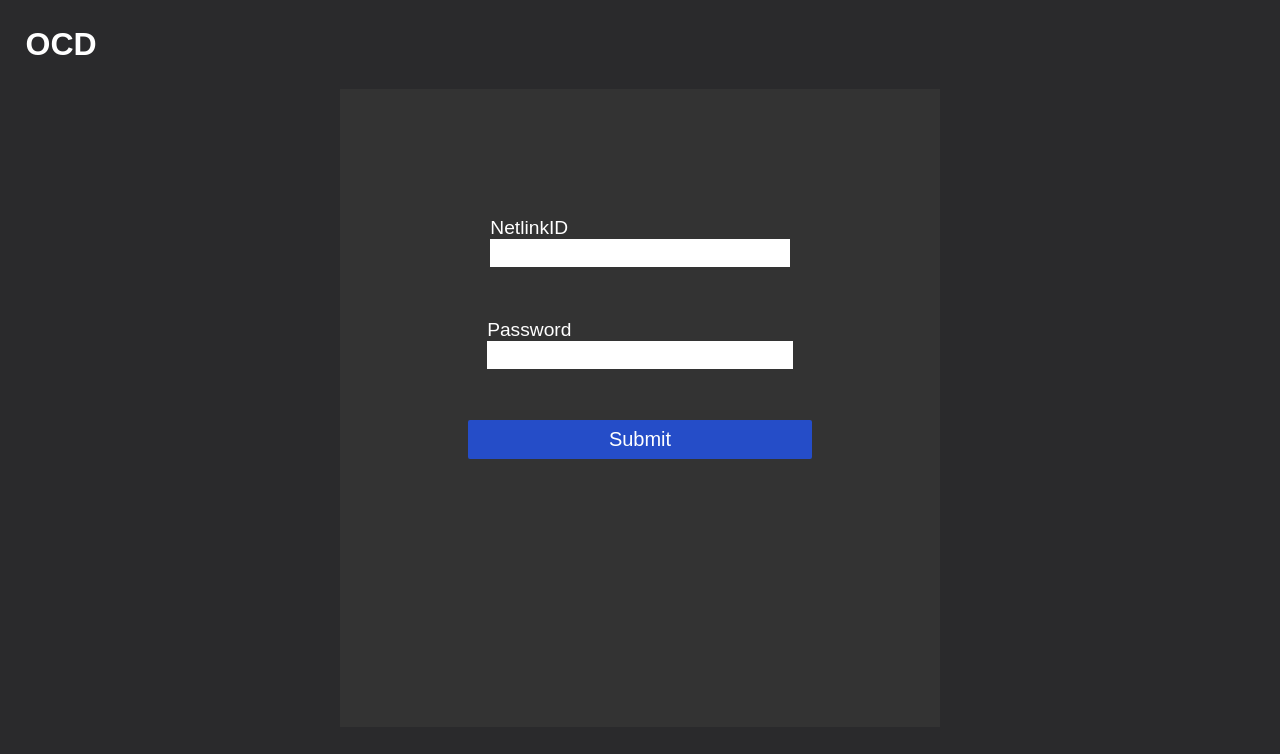
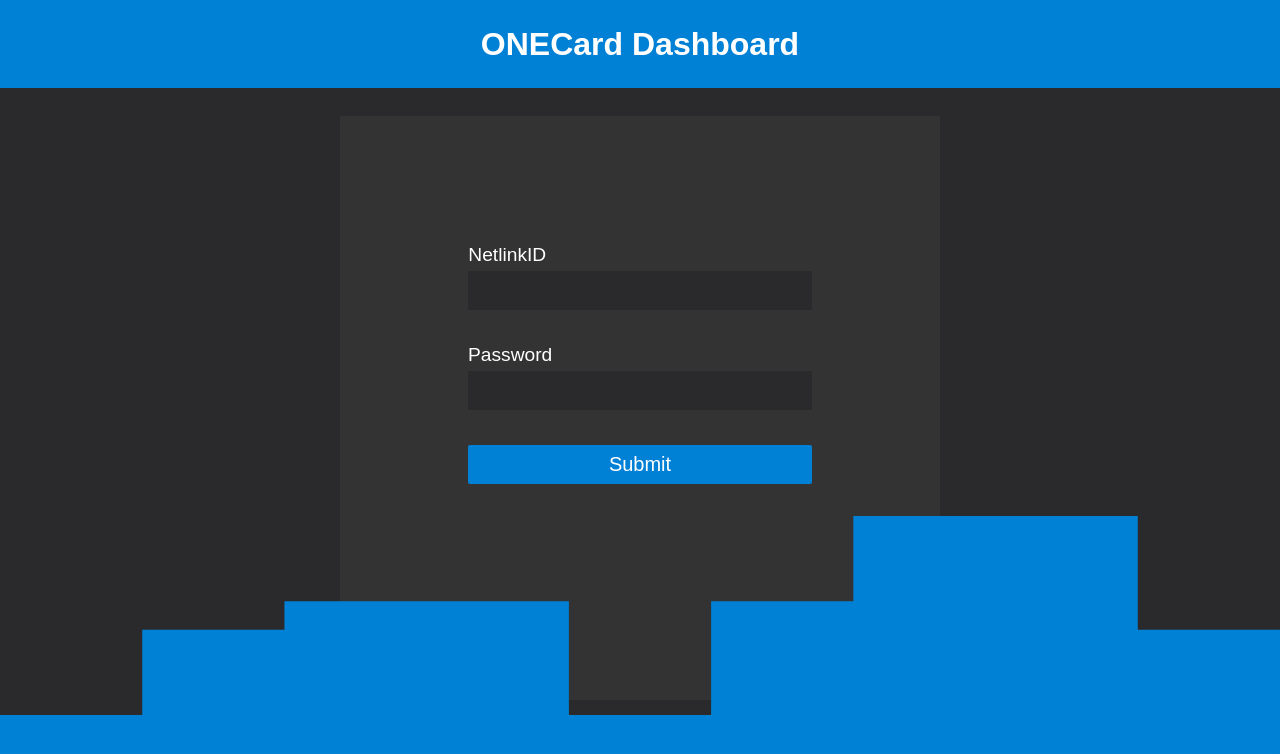
Before and after one commit to Building-things/OneCard-Dashboard, a Svelte app in the folder web/: page / in a window 1280 px wide. Shown: the top 754 px of the page. Built offline with nearby package versions, Linux system fonts and the light colour scheme.

Commit message:
slightly better login screen

```diff
--- a/web/src/app.css
+++ b/web/src/app.css
@@ -8,8 +8,8 @@
     font-family: sans-serif;
     --background-main-colour: #2a2a2c;
     --background-accent-colour: #333333;
-    --accent-colour: #254dc8;
-    --accent-darker-colour: #1a429f;
+    --accent-colour: #0081d6;
+    --accent-darker-colour: #254dc8;
 }
 
 /*default styling for all pages*/
--- a/web/src/pages/login.svelte
+++ b/web/src/pages/login.svelte
@@ -29,7 +29,7 @@
 </script>
 
 <main>
-    <h1>OCD</h1>
+    <h1>ONECard Dashboard</h1>
     <div class="flex-column" style="height: 80vh; justify-content:center">
         <form class="flex-column" on:submit|preventDefault={login}>
             <div>
@@ -46,6 +46,7 @@
             </div>
         </form>
     </div>
+    <svg id="bottomArt" xmlns="http://www.w3.org/2000/svg" viewBox="0 0 1440 320"><path fill="var(--accent-colour)" fill-opacity="1" d="M0,192L0,224L160,224L160,128L320,128L320,96L480,96L480,96L640,96L640,224L800,224L800,96L960,96L960,0L1120,0L1120,0L1280,0L1280,128L1440,128L1440,320L1280,320L1280,320L1120,320L1120,320L960,320L960,320L800,320L800,320L640,320L640,320L480,320L480,320L320,320L320,320L160,320L160,320L0,320L0,320Z"></path></svg>
 </main>
 
 <style>
@@ -59,8 +60,11 @@
     }
     h1{
         display: block;
+        width: 100%;
+        text-align: center;
         box-sizing: border-box;
         padding: 2%;
+        background-color: var(--accent-colour);
     }
     main{
         height: 100vh;
@@ -73,16 +77,25 @@
         padding: 10%;
     }
     form > *{
-        margin-bottom: 15%;
+        margin-bottom: 10%;
     }
     button{
         width: 100%;
     }
     input{
         box-sizing: border-box;
-        font-size: 1rem;
-        padding: 5px;
+        font-size: 1.2rem;
+        outline: none;
+        padding: 7px;
         width: 100%;
+        background-color: var(--background-main-colour);
+        border-bottom: 3px solid var(--background-main-colour);
+        color: white;
+        margin-top: 5px;
+        transition: border-bottom 0.5s linear;
+    }
+    input:focus{
+        border-bottom: 3px solid var(--accent-colour);
     }
     label{
         font-size: 1.2rem;
@@ -94,9 +107,13 @@
     }
     .error{
         box-sizing: border-box;
-        padding: 10%;
+        padding: 5%;
         background-color: rgba(255, 0, 0, 0.5);
         border: 1px solid red;
         margin-bottom: 0;
     }
+    #bottomArt{
+        position: absolute;
+        bottom: 0;
+    }
 </style>
```
